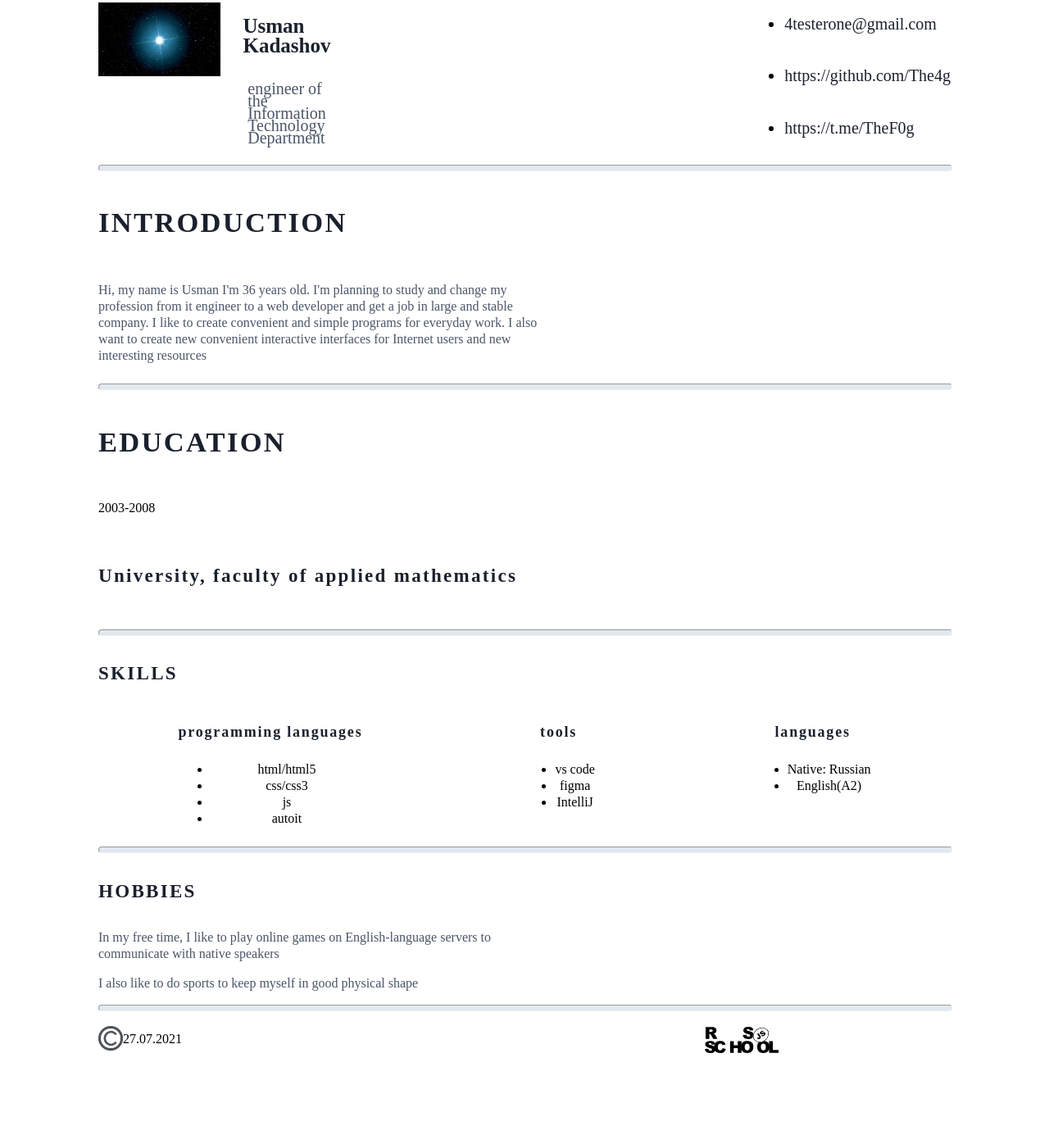
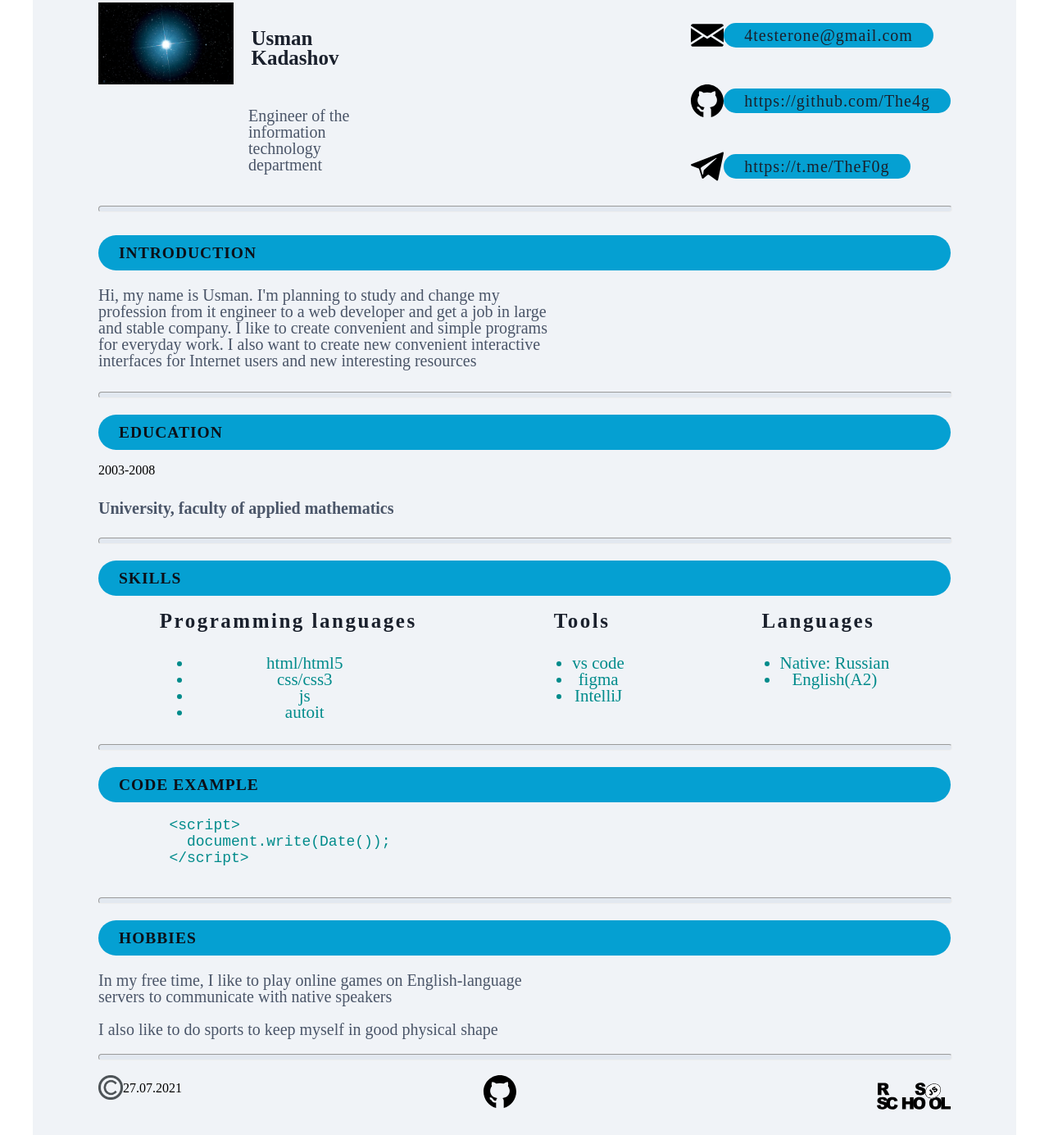
Before and after one commit to The4g/rsschool-cv_q3, a plain HTML site: page index.html in a window 1280 px wide. Shown: the part 70-1455 px from the top of the page at 82% size. Before the commit the page ends 1383 px from the top, so only its background shows below. Drawn offline with Linux system fonts and the light colour scheme.

Commit message:
feat: add code examle

```diff
--- a/css/style.css
+++ b/css/style.css
@@ -7,6 +7,7 @@
 
 .container {
     padding: 65px 80px 0 80px;
+    background-color: rgb(240, 243, 247);
 }
 
 .head {
@@ -21,8 +22,8 @@
 
 .photo {
     display: flex;
-    width: 90px;
-    height: 90px;
+    width: 100px;
+    height: 100px;
     border: 5px;
 }
 
@@ -47,9 +48,11 @@
 .profession {
     font-family: 'Rubik';
     font-style: normal;
-    font-weight: 300;
+    font-weight: 400;
     font-size: 20px;
-    line-height: 15px;
+    line-height: 20px;
+    width: 150px;
+    margin-left: 45%;
     color: #4A5568;
 }
 
@@ -64,12 +67,22 @@
     align-items: center;
     margin: 0 0 10px 0;
     font-size: 20px;
-
 }
 
 .info_st {
-    text-decoration: none;
+    text-decoration:rgb(193, 186, 219);
     color: #1A202C;
+    background-color: lightseagreen;
+    display: flex;
+    align-items: center;
+    height: 30px;
+    padding: 0 25px;
+    font-size: 20px;
+    letter-spacing: 1px;
+    line-height: 18px;
+    border-radius: 20px;
+    margin-top: 20px;
+    background-color: #05a0d2;
 }
 
 hr {
@@ -92,11 +105,13 @@ hr {
     font-style: normal;
     font-weight: 600;
     font-size: 23px;
+    background-color: rgb(212, 221, 238);
     line-height: 25px;
     letter-spacing: 0.1em;
-    color: #1A202C;
+    color: #0c1018;
     padding-bottom: 15px;
     padding-top: 14px;
+    font-size: 20px;
 }
 
 .int_description2 {
@@ -105,12 +120,16 @@ hr {
     font-style: normal;
     font-weight: 300;
     line-height: 20px;
+    font-size: 20px;
     color: #4A5568;
 }
 
 .int_description_years {
-    font-size: 14px;
+    font-family: 'Rubik';
+    font-style: normal;
+    font-size: 20px;
     padding-top: 10px;
+
 }
 
 .myskills {
@@ -134,6 +153,7 @@ hr {
     font-size: 18px;
     line-height: 20px;
     letter-spacing: 0.1em;
+    font-size: 25px;
     color: #1A202C;
     padding-bottom: 10px;
 }
@@ -158,5 +178,55 @@ hr {
 
 .rsschool {
     display: flex;
-    width: 30%;
+    margin-top: -20px;
+    width: 90px;
+    height: 90px;
 }
+
+.github {
+    display: flex;
+    width: 40px;
+    height: 40px;
+
+}
+
+.contact_ico {
+    display: flex;
+    align-items: center;
+    margin: 0 0 10px 0;
+    font-size: 20px;
+}
+
+.ico_position {
+    display: flex;
+    margin-top: 20px;
+    width: 40px;
+    height: 40px;
+
+}
+
+.skill_list {
+  font-size: 21px;
+  color: darkcyan;
+}
+
+.t11 {
+    display: flex;
+    align-items: center;
+    height: 43px;
+    padding: 0 25px;
+    font-size: 13px;
+    letter-spacing: 1px;
+    line-height: 13px;
+    border-radius: 22px;
+}
+
+.t12 {
+    margin-top: 20px;
+    background-color: #05a0d2;
+}
+
+.example_code {
+    font-size: 18px;
+    color: darkcyan;
+}
--- a/index.html
+++ b/index.html
@@ -19,22 +19,25 @@
                     </div>
                     <div class="text">
                         <h1 class="name">Usman Kadashov</h1>
-                        <h2 class="profession">engineer of the Information Technology Department</h2>
+                        <h2 class="profession">Engineer of the information technology department</h2>
                     </div>
                 </div>
                 <nav class="info">
                     <ul class="my_info">
-                        <li>
+                        <li class="contact_ico">
+                            <img class="ico_position" src="./images/icons/email.svg" alt="mail">
                             <a href="https://mail.google.com/mail/u/0/#inbox" class="info_st">4testerone@gmail.com</a>
                         </li>
                     </ul>
                     <ul class="my_info">
-                        <li>
+                        <li class="contact_ico">
+                            <img class="ico_position" src="./images/icons/git.svg" alt="github">
                             <a href="https://github.com/The4g" class="info_st">https://github.com/The4g</a>
                         </li>
                     </ul>
                     <ul class="my_info">
-                        <li>
+                        <li class="contact_ico">
+                           <img class="ico_position" src="./images/icons/telegram.svg" alt="telegram">
                            <a href="https://t.me/TheF0g" class="info_st">https://t.me/TheF0g</a>
                         </li>
                     </ul>
@@ -43,37 +46,37 @@
             <section>
                 <hr>
             <div class="intro">
-              <div class="int_description1">
+              <div class="int_description1 t11 t12">
                 <h2>INTRODUCTION</h2>
               </div>
               <div class="int_description2">
-                <p>Hi, my name is Usman I'm 36 years old. I'm planning to study and change my profession from it engineer to a web developer and get a job in large and stable company. I like to create convenient and simple programs for everyday work. I also want to create new convenient interactive interfaces for Internet users and new interesting resources</p>
+                <p>Hi, my name is Usman. I'm planning to study and change my profession from it engineer to a web developer and get a job in large and stable company. I like to create convenient and simple programs for everyday work. I also want to create new convenient interactive interfaces for Internet users and new interesting resources</p>
               </div>
             </div>
             <hr>
           </section>
           <main>
             <div class="education">
-              <div class="int_description1">
+              <div class="int_description1 t11 t12">
                 <h2>EDUCATION</h2>
               </div>
               <div class="el__description years">
                 <p>2003-2008</p>
               </div>
-              <div class="int_description1">
+              <div class="int_description2">
                 <h4>University, faculty of applied mathematics</h4>
               </div>
             </div>
             <hr>
           </main>
           <section>
-            <div>
-              <h2 class="int_description1">SKILLS</h2>
+            <div class="int_description1 t11 t12">
+              <h2>SKILLS</h2>
             </div>
             <div class="myskills">
               <div class="skills_description">
-                <h2 class="skills_hdr">programming languages</h2>
-                <ul>
+                <h2 class="skills_hdr">Programming languages</h2>
+                <ul class="skill_list">
                   <li>html/html5</li>
                   <li>css/css3</li>
                   <li>js</li>
@@ -81,16 +84,16 @@
                 </ul>
               </div>
               <div class="skills_description">
-                <h2 class="skills_hdr">tools</h2>
-                <ul>
+                <h2 class="skills_hdr">Tools</h2>
+                <ul class="skill_list">
                   <li>vs code</li>
                   <li>figma</li>
                   <li>IntelliJ</li>
                 </ul>
               </div>
               <div class="skills_description">
-                <h2 class="skills_hdr">languages</h2>
-                <ul>
+                <h2 class="skills_hdr">Languages</h2>
+                <ul class="skill_list">
                   <li>Native: Russian</li>
                   <li>English(A2)</li>
                 </ul>
@@ -99,8 +102,23 @@
             <hr>
         </section>
         <section>
-            <div>
-              <h2 class="int_description1">HOBBIES</h2>
+          <div class="int_description1 t11 t12">
+            <h2>CODE EXAMPLE</h2>
+          </div>
+          <div class="example_code">
+                <code>
+                  <pre>
+        <<span>script</span>>
+          document.write(Date());
+        <<span>/script>
+                  </pre>
+                </code>
+          </div>
+          <hr>
+        </section>
+        <section>
+            <div class="int_description1 t11 t12">
+              <h2>HOBBIES</h2>
             </div>
             <div class="int_description2">
               <p>In my free time, I like to play online games on English-language servers to communicate with native speakers</p>
@@ -114,6 +132,11 @@
               <p class="year_copr">27.07.2021</p>
             </div>
             <div>
+              <a href="https://github.com/The4g/">
+                <img class="github" src="./images/icons/git.svg" alt="github">
+              </a>
+            </div>
+            <div>
               <a href="https://rs.school/js/">
                 <img class="rsschool" src="./images/logo/rs_school_js.svg" alt="RS School JS">
               </a>
```
